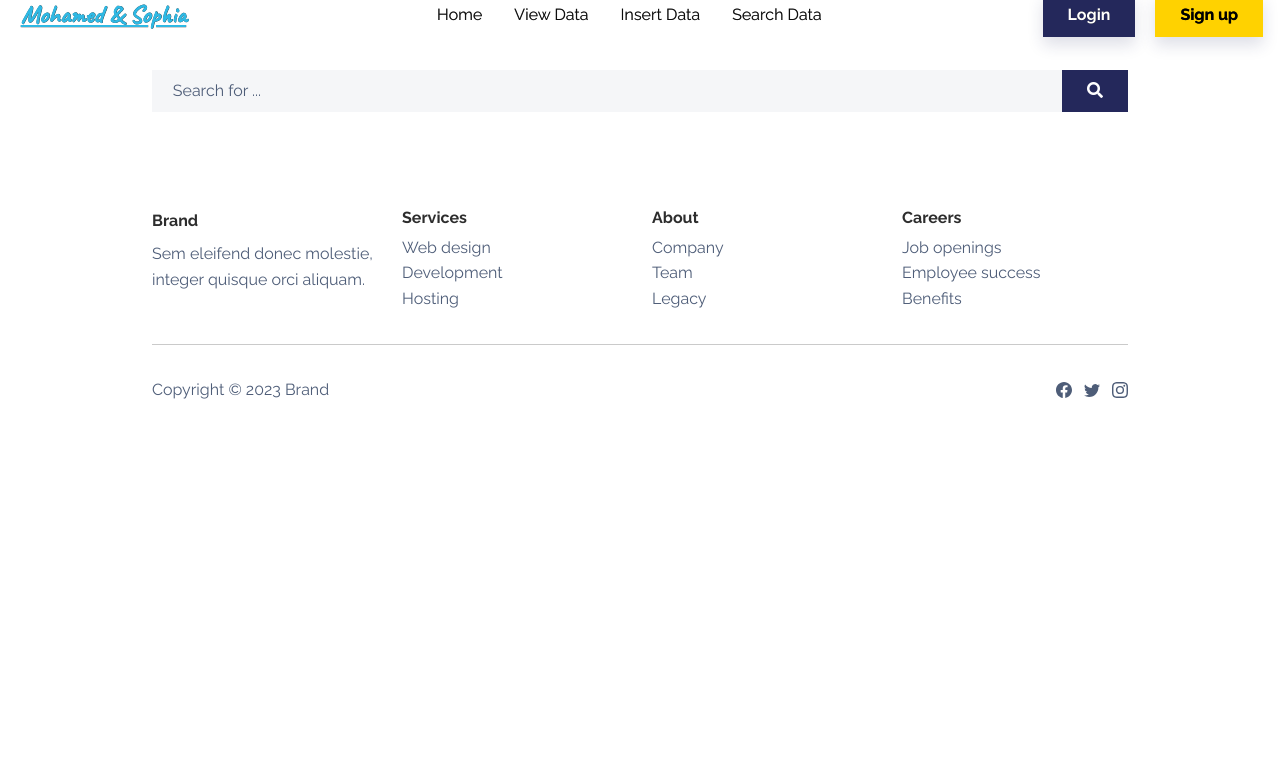
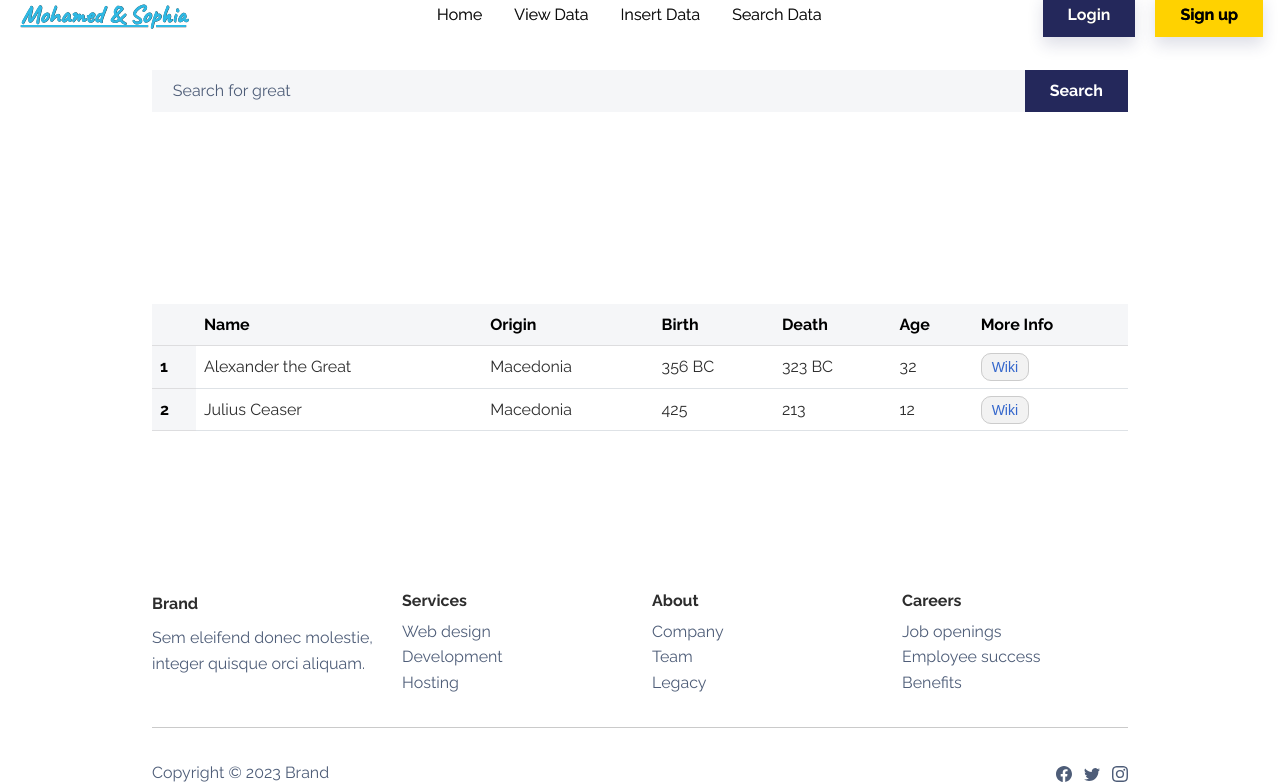
Before and after one commit to mightySIZE/react-flask-webapp, a Flask app: page /searchData in a window 1280 px wide. Shown: the part 26-809 px from the top of the page. Before the commit the page ends 425 px from the top, so only its background shows below. Run offline with Flask 3, Linux system fonts and the light colour scheme; data comes from the database, SQL or seed files in the repository; both versions use the stored data as it was after the commit; some libraries are stand-ins or nearby versions.

Commit message:
little name changes

```diff
--- a/MSapp/forms.py
+++ b/MSapp/forms.py
@@ -30,3 +30,7 @@ class LoginForm(FlaskForm):
     password = PasswordField('Password', validators=[DataRequired()])
     remember = BooleanField('Remember Me')
     submit = SubmitField('Login')
+
+class SearchForm(FlaskForm):
+    searchName = StringField('Name', validators=[DataRequired()])
+    submit = SubmitField('Search')
--- a/MSapp/routes.py
+++ b/MSapp/routes.py
@@ -1,7 +1,7 @@
 from flask import request, render_template, redirect, url_for, flash, get_flashed_messages
 from MSapp import app, db, bcrypt, login_manager
 from MSapp.models import Great, User
-from MSapp.forms import RegisterationForm, LoginForm
+from MSapp.forms import RegisterationForm, LoginForm, SearchForm
 from flask_login import login_user, logout_user, login_required, current_user
 
 @app.route('/')
@@ -16,11 +16,14 @@ def viewData(): # this function will show the data from the database
 # this route will search data from the database
 @app.route('/searchData', methods=['POST', 'GET'])
 def searchData():
-    if request.method == 'POST':
-        search = request.form.get('search')
-        greats = Great.query.filter(Great.name.contains(search)).all()
-        return render_template('viewData.html', greats=greats)
-    return render_template('searchData.html')
+    form = SearchForm()
+    if form.validate_on_submit():
+        name = form.name.data
+        greats = Great.query.filter_by(name=name).all()
+        return render_template('searchData.html', form=form, greats=greats)
+    else:
+        greats = Great.query.all()
+        return render_template('searchData.html', form=form, greats=greats)
 
 @app.route('/insertData', methods=['POST', 'GET'])
 @login_required
--- a/MSapp/templates/searchData.html
+++ b/MSapp/templates/searchData.html
@@ -7,12 +7,44 @@
 {% block content%}
     <section class="py-5 mt-5">
         <form class="container">
+            {{ form.csrf_token }}
+            {{ form.hidden_tag() }}
             <div class="input-group">
-                <input class="bg-light form-control border-0 small" type="text" placeholder="Search for ..." />
-                <button class="btn btn-primary py-0" type="button">
-                    <i class="fas fa-search"></i>
-                </button>
+                <!-- <input class="bg-light form-control border-0 small" type="text" placeholder="Search for ..." /> -->
+                {{ form.searchName(class="bg-light form-control border-0 small", placeholder="Search for great") }}
+                {{ form.submit(class="btn btn-primary py-0", type="button") }}
             </div>
         </form>
     </section>
+
+    <section class="py-5 mt-5">
+        <div class="container py-4 py-xl-5">
+            <table class="table">
+                <thead class="table-light">
+                <tr>
+                    <th scope="col"></th>
+                    <th scope="col">Name</th>
+                    <th scope="col">Origin</th>
+                    <th scope="col">Birth</th>
+                    <th scope="col">Death</th>
+                    <th scope="col">Age</th>
+                    <th scope="col">More Info</th>
+                </tr>
+                </thead>
+            <tbody>
+                {% for great in greats %}
+                <tr>
+                    <th scope="row" class="table-light">{{ loop.index }}</th>
+                    <td>{{ great.name }}</td>
+                    <td>{{ great.origin }}</td>
+                    <td>{{ great.birth }}</td>
+                    <td>{{ great.death }}</td>
+                    <td>{{ great.age }}</td>
+                    <td><a href={{ great.url }} class="more-info-link">Wiki</a></td>
+                </tr>
+                {% endfor %}
+            </tbody>
+            </table>
+        </div>
+    </section>
 {% endblock %}
```
Also changed, not shown: MSapp/instance/MS.db.
